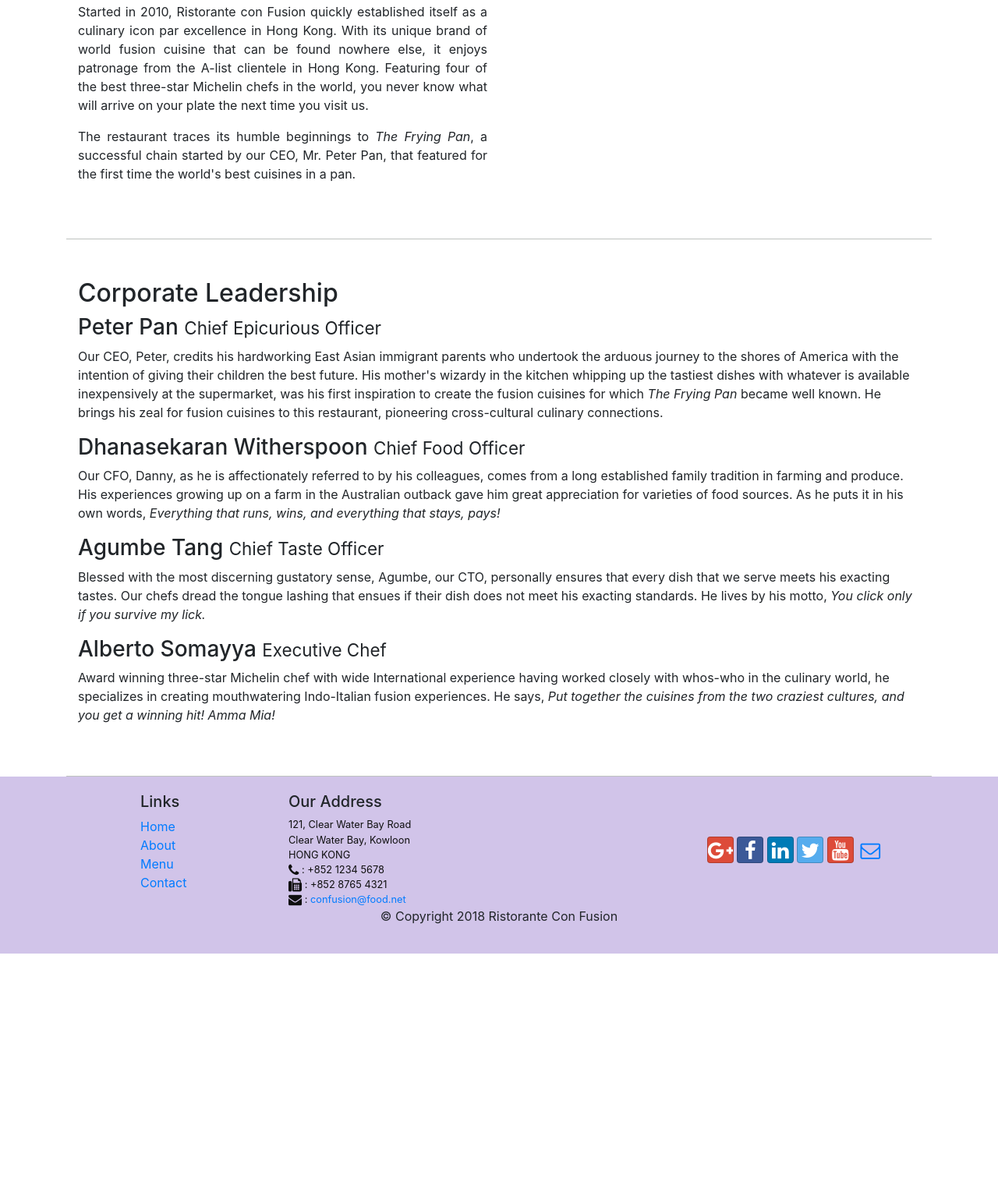
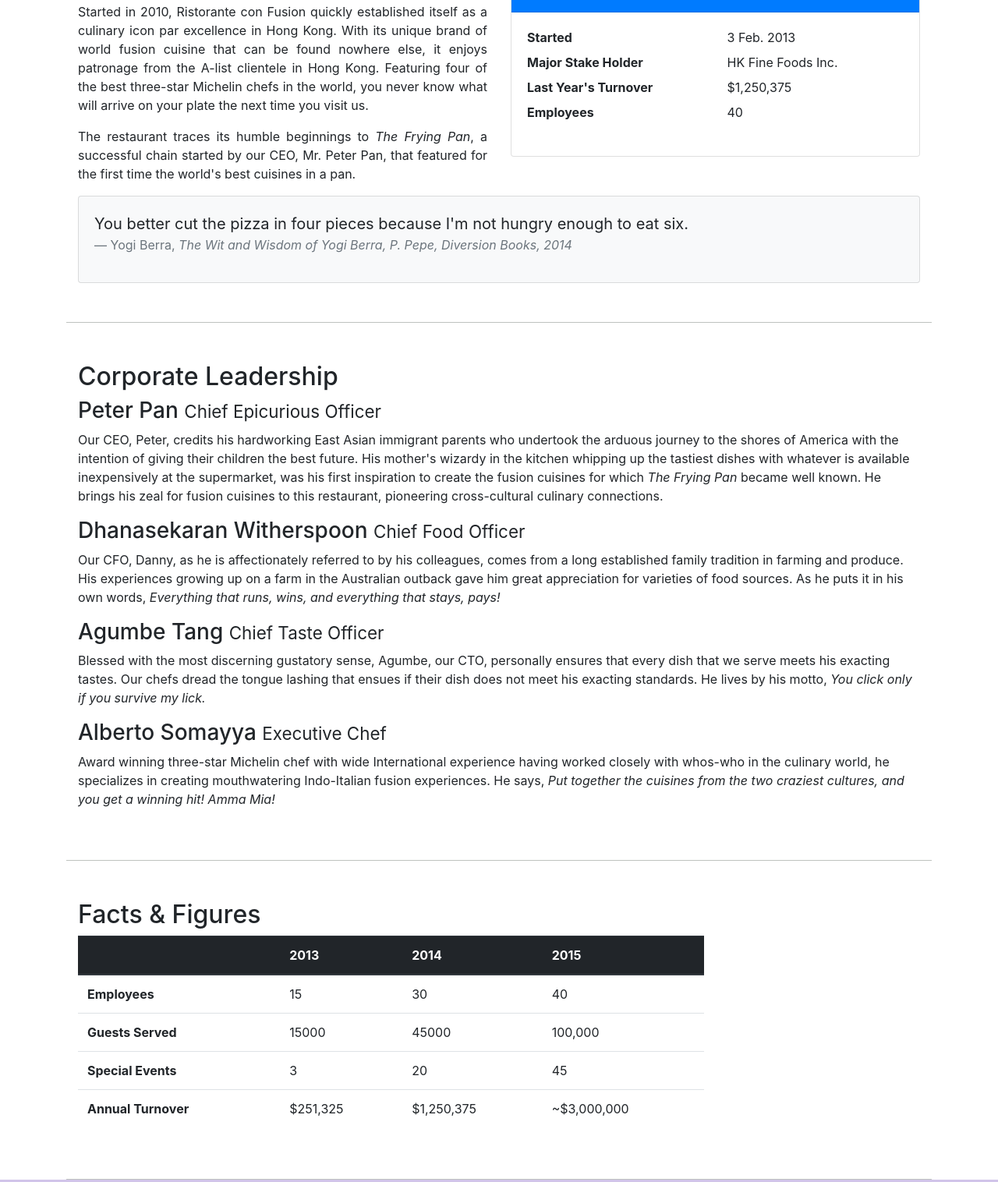
Before and after one commit to Ayush-jaiswal/Coursera, a website: page aboutus.html in a window 1280 px wide. Shown: the part 558-2074 px from the top of the page at 78% size. Before the commit the page ends 1781 px from the top, so only its background shows below. Drawn offline with nearby package versions, Linux system fonts and the light colour scheme.

Commit message:
tables and cards

```diff
--- a/aboutus.html
+++ b/aboutus.html
@@ -66,7 +66,35 @@
                 <p style="text-align: justify; text-justify: inter-word ">Started in 2010, Ristorante con Fusion quickly established itself as a culinary icon par excellence in Hong Kong. With its unique brand of world fusion cuisine that can be found nowhere else, it enjoys patronage from the A-list clientele in Hong Kong.  Featuring four of the best three-star Michelin chefs in the world, you never know what will arrive on your plate the next time you visit us.</p>
                 <p style="text-align: justify; text-justify: inter-word ">The restaurant traces its humble beginnings to <em>The Frying Pan</em>, a successful chain started by our CEO, Mr. Peter Pan, that featured for the first time the world's best cuisines in a pan.</p>
             </div>
-            <div>
+            <div class="col-sm">
+                <div class="card">
+                    <h3 class="card-header bg-primary text-white">Facts At a Glance</h3>
+                    <div class="card-body">
+                        <dl class="row">
+                            <dt class="col-6">Started</dt>
+                            <dd class="col-6">3 Feb. 2013</dd>
+                            <dt class="col-6">Major Stake Holder</dt>
+                            <dd class="col-6">HK Fine Foods Inc.</dd>
+                            <dt class="col-6">Last Year's Turnover</dt>
+                            <dd class="col-6">$1,250,375</dd>
+                            <dt class="col-6">Employees</dt>
+                            <dd class="col-6">40</dd>
+                        </dl>
+                    </div>
+                </div>
+            </div>
+
+            <div class="col-12">
+                <div class="card card-body bg-light">
+                    <blockquote class="blockquote">
+                        <p class="mb-0">You better cut the pizza in four pieces because
+                            I'm not hungry enough to eat six.</p>
+                        <footer class="blockquote-footer">Yogi Berra,
+                            <cite title="Source Title">The Wit and Wisdom of Yogi Berra,
+                                P. Pepe, Diversion Books, 2014</cite>
+                        </footer>
+                    </blockquote>
+                </div>
             </div>
         </div>
 
@@ -83,6 +111,51 @@
                 <h3>Alberto Somayya <small>Executive Chef</small></h3>
                 <p class="d-none d-sm-block">Award winning three-star Michelin chef with wide International experience having worked closely with whos-who in the culinary world, he specializes in creating mouthwatering Indo-Italian fusion experiences. He says, <em>Put together the cuisines from the two craziest cultures, and you get a winning hit! Amma Mia!</em></p>
             </div>
+       </div>
+
+       <div class="row row-content">
+            <div class="col-12 col-sm-9">
+                <h2>Facts & Figures</h2>
+                <div class="table-responsive">
+                    <table class="table table-stripped">
+                        <thead class="thead-dark">
+                            <tr>
+                                <th></th>
+                                <th>2013</th>
+                                <th>2014</th>
+                                <th>2015</th>
+                            </tr>
+                        </thead>
+                        <tbody>
+                            <tr>
+                                <th>Employees</th>
+                                <td>15</td>
+                                <td>30</td>
+                                <td>40</td>
+                            </tr>
+                            <tr>
+                                <th>Guests Served</th>
+                                <td>15000</td>
+                                <td>45000</td>
+                                <td>100,000</td>
+                            </tr>
+                            <tr>
+                                <th>Special Events</th>
+                                <td>3</td>
+                                <td>20</td>
+                                <td>45</td>
+                            </tr>
+                            <tr>
+                                <th>Annual Turnover</th>
+                                <td>$251,325</td>
+                                <td>$1,250,375</td>
+                                <td>~$3,000,000</td>
+                            </tr>
+                        </tbody>
+                    </table>
+                </div>
+            </div>
+            <div class="col-12 col-sm-3"></div>
        </div>
 
     </div>
```
